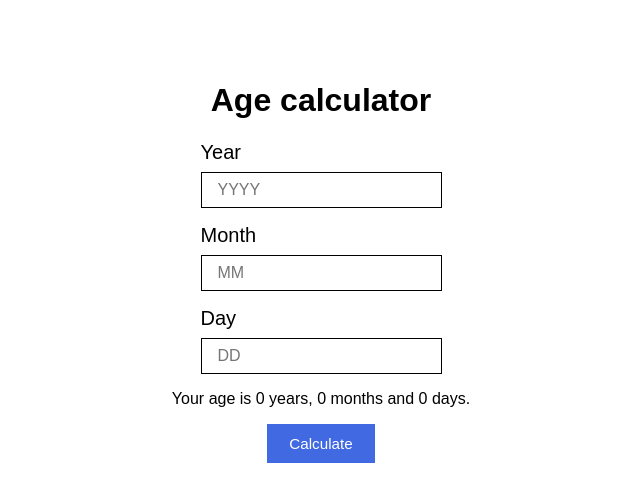
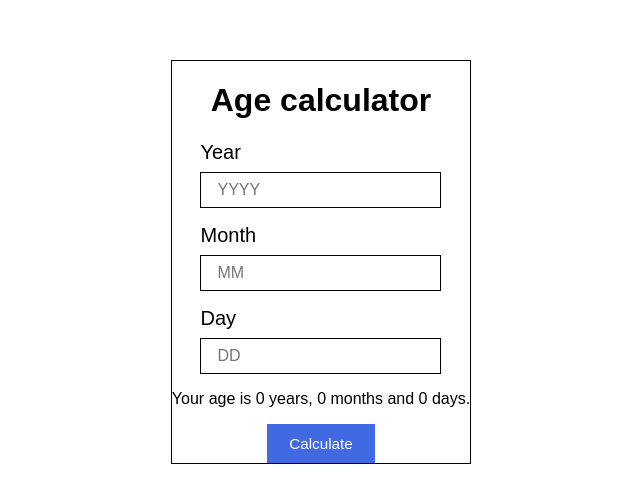
Before and after one commit to cedric-bada/Age-calculator, a plain HTML site: page index.html in a window 1280 px wide. Shown: the part 138-640 px from the top of the page, without its empty margins (319-959 px from the left). Drawn offline with Linux system fonts and the light colour scheme.

Commit message:
Update design

```diff
--- a/app.js
+++ b/app.js
@@ -46,5 +46,5 @@ function calculateAge(birthDateStr, targetDateStr) {
     months = months + 12;
   }
 
-  return `Your age is ${years}years, ${months} months, ${days}days.`;
+  return `Your age is ${years} years, ${months} months, ${days}days.`;
 }
--- a/style.css
+++ b/style.css
@@ -1,22 +1,24 @@
 body {
+  margin: 0;
   font-family: Arial, Helvetica, sans-serif;
-  margin: 0;
   height: 100svh;
-  display: grid;
-  place-items: center;
+  height: 100vh; /* fallback */
+
+  display: flex;
+  justify-content: center;
+  align-items: center;
+}
+.wrapper,
+.container {
+  display: flex;
+  flex-direction: column;
 }
 .wrapper {
-  justify-items: center;
-  align-content: center;
-  width: 90%;
-  max-width: 420px;
-  margin: 0 auto;
+  border: 1px solid;
+  justify-content: center;
+  align-items: center;
 }
 .container {
-  margin-bottom: 1rem;
-  display: flex;
-  flex-flow: row wrap;
-  justify-content: center;
   gap: 1rem;
 }
 label {
```
